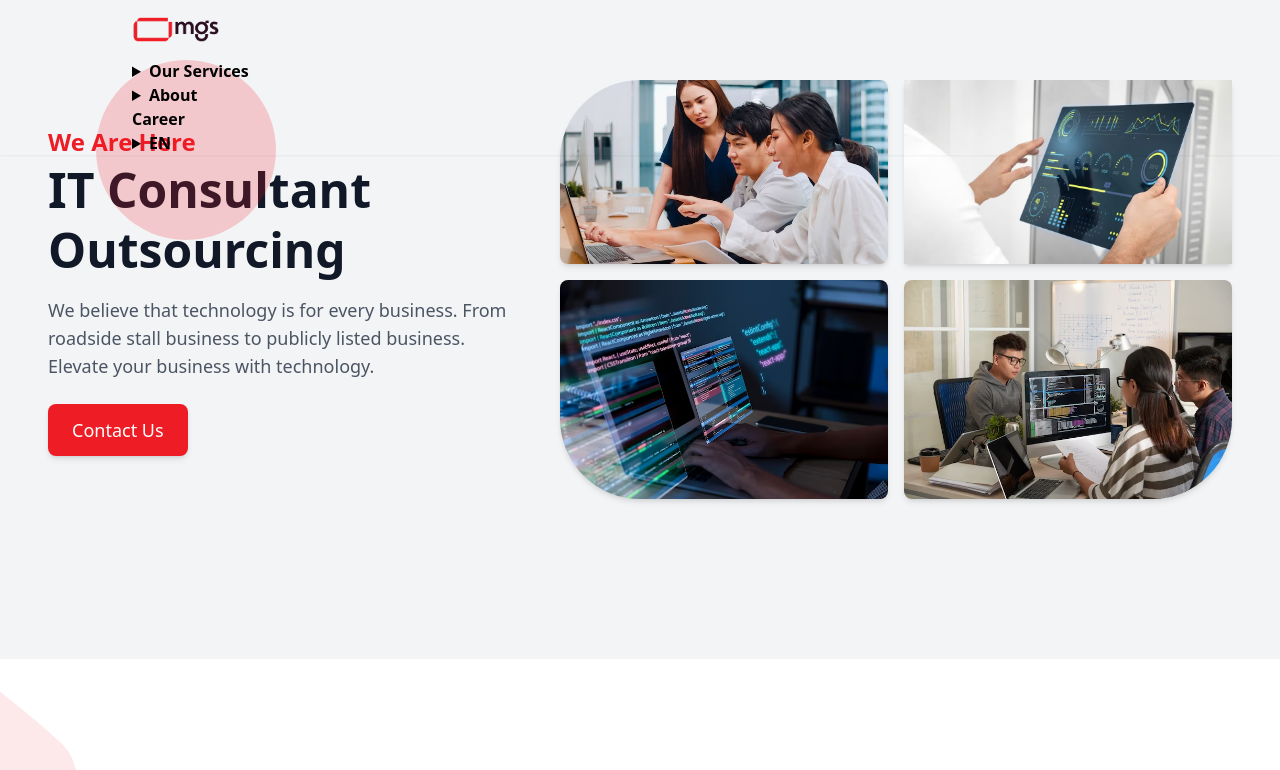
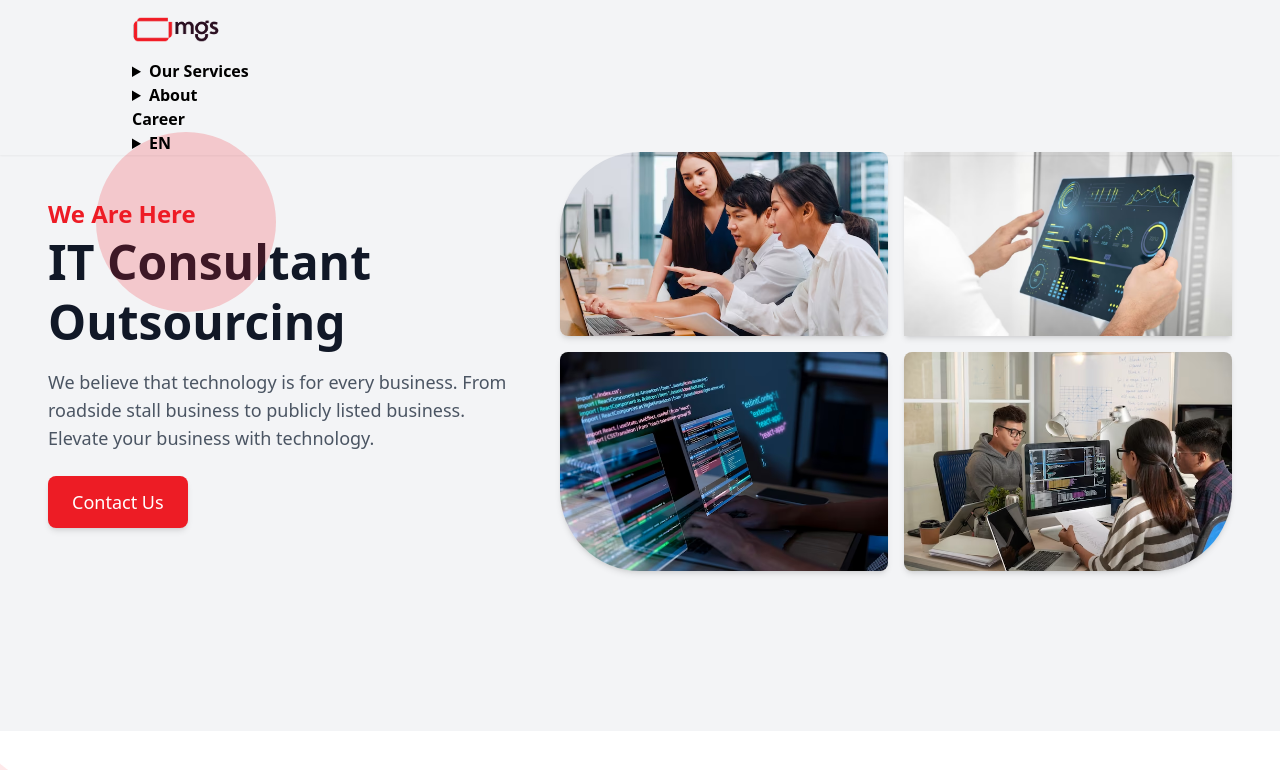
Before and after one commit to dwicah79/take-home-test-vue, a Vue app: page / in a window 1280 px wide. Shown: the top 770 px of the page. Built offline with nearby package versions, Linux system fonts and the light colour scheme.

Commit message:
change pt hero section in hero component

```diff
--- a/src/components/HeroComponent.vue
+++ b/src/components/HeroComponent.vue
@@ -1,5 +1,5 @@
 <template>
-  <section class="flex justify-center bg-gray-100 pt-10">
+  <section class="flex justify-center bg-gray-100 pt-28">
     <div
       class="container relative mx-auto flex flex-col md:flex-row justify-center items-center gap-10 px-6 md:px-12 md:pt-10 md:pb-40 z-10"
     >
```
